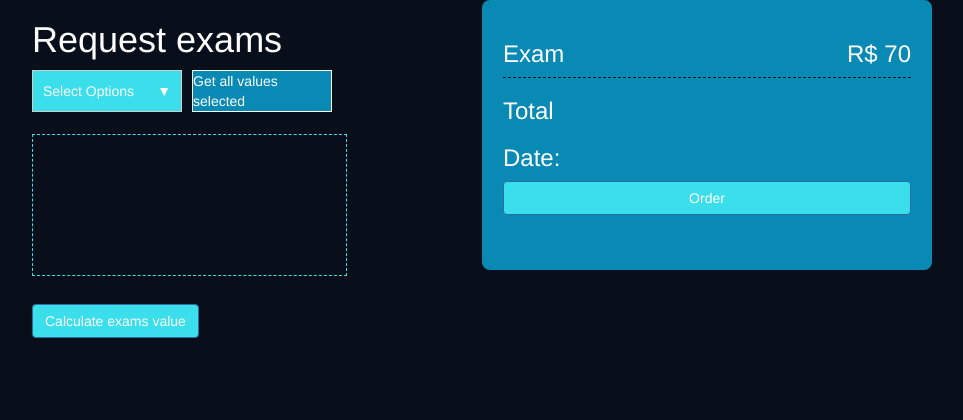
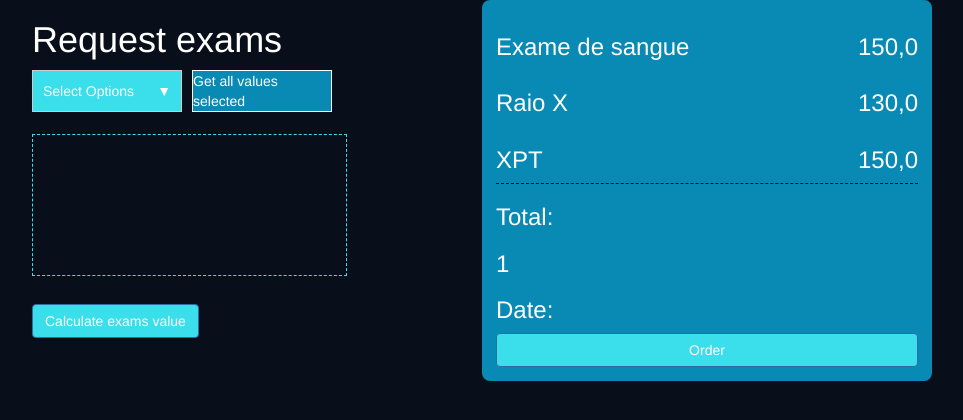
Before and after one commit to upALX/Life, a Django app: template exams/templates/request_exam.html in a window 1280 px wide. Shown: the top 420 px of the page, without its empty margins (158-1121 px from the left). Run offline with Django 4.2, Linux system fonts and the light colour scheme; data comes from the database, SQL or seed files in the repository; both versions use the stored data as it was after the commit; tables that the repository leaves empty hold one stand-in row (values such as "Sample post"); the template is opened without the code that fills it: values that come from a table or form of the project are taken from there, most other values are stand-ins (such as "Sample title", 1, 10 or a date in 2020).

Commit message:
any changes, working but not done.

```diff
--- a/exams/templates/request_exam.html
+++ b/exams/templates/request_exam.html
@@ -10,28 +10,6 @@
 
         <div class="content__select-exam">
             <h1>Request exams</h1>
-            {% comment %} <form action="{%url 'request_exams'%}" method="post">{% csrf_token%}
-                <div class="content__select" >
-                    <h4>Select exams to perform</h4>
-                    <div class="content__select-card">
-                        <select class="content__select-form-exams" name="exams_selected">
-                            <option class="content__select-options" selected>Open this select menu</option>
-                            {%for exam in exams_type%}
-                                <option class="content__select-options" value="">LOL1</option>
-                            {%endfor%}
-                          </select>
-                          <input type="submit" class="content__select_input-submit" value="Select values"> {% endcomment %}
-                        {% comment %} <ul class="dropdown-menu">
-                            {% for exam in exams_type%}
-                                <li></option></li>
-                            {%endfor%}
-                        </ul> {% endcomment %}
-                        {% comment %} <textarea onclick="getAllSelectedValues()" class="btn-group__textarea"id="" name="" rows="7" cols="50">
-                        </textarea>
-                    </div>
-                    <button class="btn btn-primary" type="submit">Calculate exams value</button>
-                </div>
-            </form> {% endcomment %}
             <form action="{%url 'request_exams'%}" method="POST" > {%csrf_token%}
             <div class="container-main">
                 <div id="custom-select-container" class="custom-select">
@@ -42,7 +20,7 @@
                     <div class="options-container" id="options-container">
                         {%for exam in exams_type%}
                         <div class="option">
-                            <input type="checkbox" class="checkbox" id="{{exam.exam_name}}" value="{{exam.exam_name}}" name="exams_selected" multiple> {{exam.exam_name}}
+                            <input type="checkbox" class="checkbox" value="{{exam.id}}" id="checkbox_checked" name="exams_selected" multiple> {{exam.exam_name}}
                         </div>
                         {%endfor%}
                     </div>
@@ -54,12 +32,17 @@
         </div>
         <div class="content__select-resum">
             <div class="content__select-exam-prices">
-                <h3>Exam</h3>
-                <h3>R$ 70</h3>
+                {%for exam in exams_type%}
+                <div class="content__selected-exam-information">
+                    <h3>{{exam.exam_name}}</h3> <h3>{{exam.exam_price}}</h3>
+                </div>
+                {%endfor%}
             </div>
             <div class="content__selected-results">
-                <h3>Total</h3>
-                <h3>Date: </h3>
+                <div class="content__select_price">
+                    <h3>Total: </h3> <h3>{{total_amount}}</h3>
+                    <h3>Date: </h3>
+                </div>
             </div>
             <button class="btn btn-primary" type="submit">Order</button>
         </div>
--- a/templates/static/exams/css/request_exams.css
+++ b/templates/static/exams/css/request_exams.css
@@ -124,17 +124,20 @@ input.content__select_input-submit:hover{
 }
 
 div.content__select-resum{
-    padding: 1.5em;
+    padding: 1em;
     border-radius: 8px;
     display: flex;
     flex-direction: column;
     width: 100%;
-    height: 80%;
     background-color: var(--middle-color);
 }
 
 div.content__select-exam-prices{
     display: flex;
-    justify-content: space-between;
+    flex-direction: column;
     border-bottom: 1px dashed var(--main-color);
 }
+div.content__selected-exam-information, .content__selected-results{
+    display: flex;
+    justify-content: space-between;
+}
```
Also changed, not shown: exams/views.py (+15 -11 lines), templates/static/exams/js/scripts.js (+23 -0 lines), db.sqlite3.
